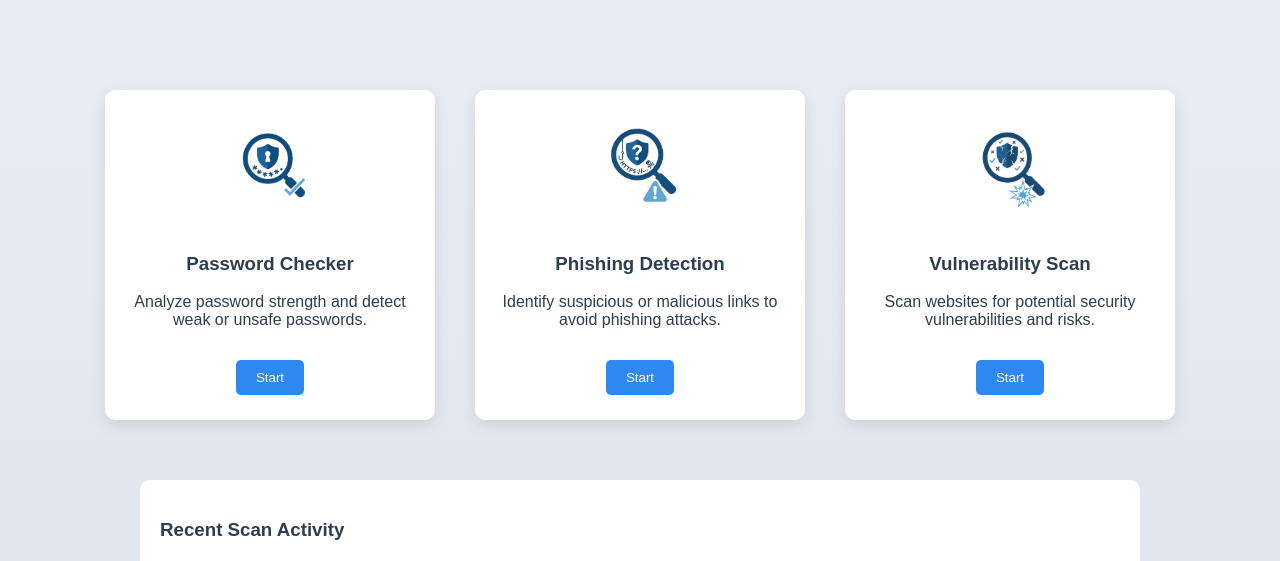
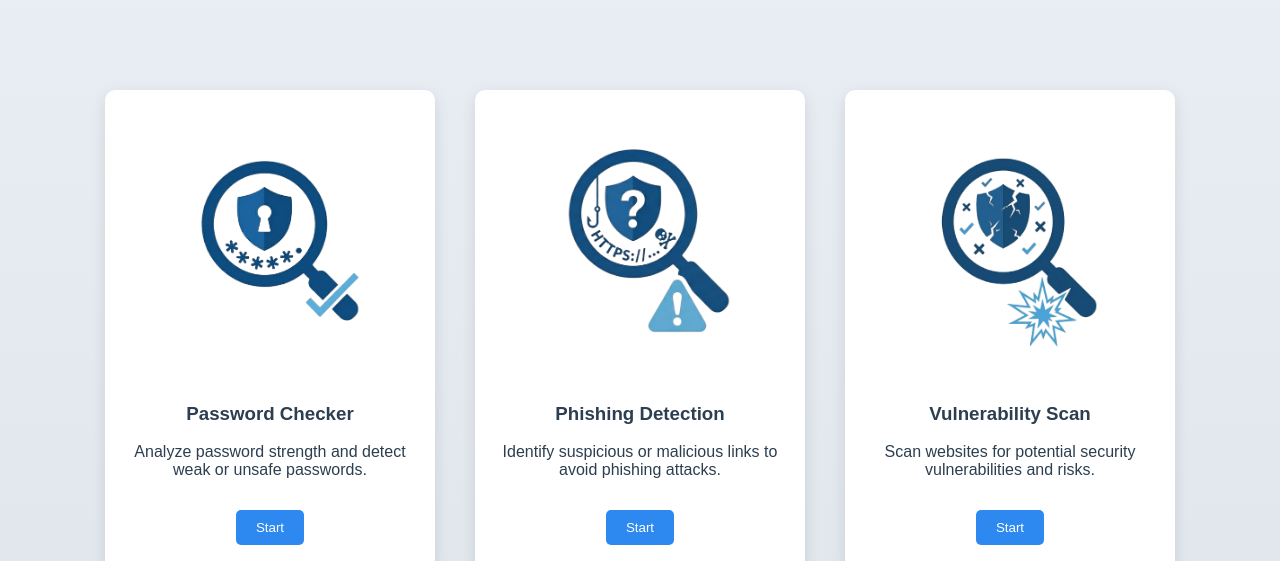
Before and after one commit to jieeeee151/secure-scan, a Flask app: page /dashboard in a window 1280 px wide. Shown: the part 83-644 px from the top of the page. Run offline with Flask 3, Linux system fonts and the light colour scheme.

Commit message:
big logo

```diff
--- a/static/css/style.css
+++ b/static/css/style.css
@@ -98,8 +98,8 @@ body {
 }
 
 .tool-icon {
-    width: 100px;   /* increase from 60 → 90 */
-    height: 100px;
+    width: 250px;   /* increase from 60 → 90 */
+    height: 250px;
     object-fit: contain;
     margin-bottom: 15px;
 }
```
